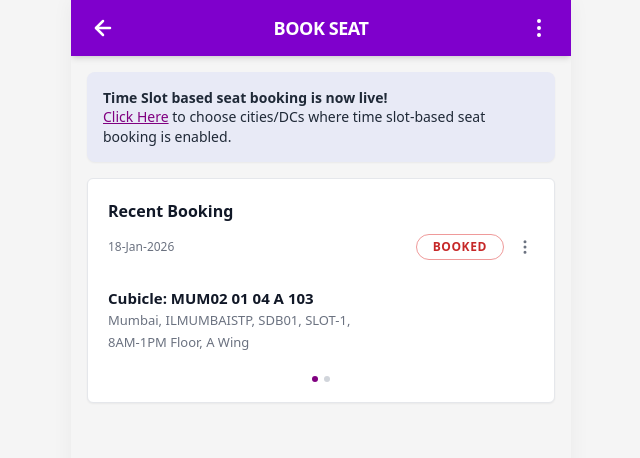
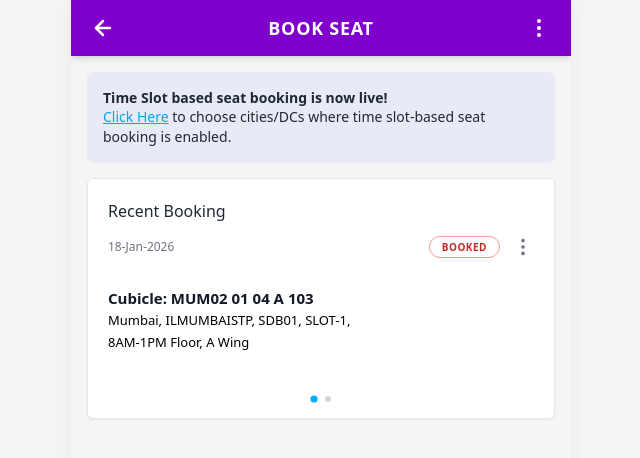
Before and after one commit to sujeet98pawar/nw, a React (Vite) app: page / in a window 1280 px wide. Both pictures are taken after a click on the button "BOOK SEAT". Shown: the top 458 px of the page, without its empty margins (319-959 px from the left). Built offline with nearby package versions, Linux system fonts and the light colour scheme.

Commit message:
feat: Update brand color and styling
Refactors the application's primary color scheme to a new brand blue (#03a9f4) and updates relevant UI elements, including the theme-color meta tag, header background, and button colors. Adjusts swipe sensitivity for booking confirmation navigation.

```diff
--- a/components/BookingConfirmation.tsx
+++ b/components/BookingConfirmation.tsx
@@ -1,3 +1,4 @@
+
 import React, { useState, useRef } from 'react';
 import { BookingData } from '../types';
 import { COLORS } from '../constants';
@@ -31,23 +32,65 @@ const BookingConfirmation: React.FC<BookingConfirmationProps> = ({ booking, onBa
     const touchEnd = e.changedTouches[0].clientX;
     const diff = touchStart.current - touchEnd;
 
-    if (diff > 50) {
+    // Minimum swipe distance for transition
+    if (diff > 40) {
       setCurrentSlide(1);
-    } else if (diff < -50) {
+    } else if (diff < -40) {
       setCurrentSlide(0);
     }
     touchStart.current = null;
   };
 
+  const CardContent = ({ dateOffset }: { dateOffset: number }) => (
+    <div className="w-full shrink-0 p-5 select-none">
+      <div className="mb-2">
+        <h2 className="text-[16px] font-medium text-gray-800">Recent Booking</h2>
+      </div>
+
+      <div className="flex items-center justify-between mb-6 min-h-[32px]">
+        <span className="text-[12px] text-gray-500 font-medium">
+          {formatDate(booking.date, dateOffset)}
+        </span>
+
+        <div className="flex items-center gap-3">
+          <div
+            className="flex items-center justify-center px-3 h-[22px] rounded-full text-[10px] font-bold border tracking-wider whitespace-nowrap leading-none"
+            style={{
+              color: COLORS.badgeText,
+              borderColor: COLORS.badgeBorder,
+              backgroundColor: 'transparent'
+            }}
+          >
+            BOOKED
+          </div>
+          <button className="text-gray-500">
+            <MoreVertical size={22} />
+          </button>
+        </div>
+      </div>
+
+      <div className="space-y-0.5 mb-6">
+        <p className="text-[15px] font-bold text-gray-900">
+          Cubicle: MUM02 01 04 A {booking.seatNumber}
+        </p>
+        <p className="text-[13px] text-black-500 font-normal">
+          Mumbai, ILMUMBAISTP, SDB01, {booking.slot},
+        </p>
+        <p className="text-[13px] text-black-500 font-normal">
+          {booking.timeRange} Floor, A Wing
+        </p>
+      </div>
+    </div>
+  );
+
   return (
     <div className="flex flex-col h-screen overflow-hidden bg-[#f5f5f5] relative font-sans">
-      {/* App Bar / Header using the stable brand color */}
-      <header className="relative flex items-center justify-between px-4 h-14 text-white shadow-md z-10 bg-custom-purple">
+      <header className="relative flex items-center justify-between px-4 h-14 text-white shadow-md z-10 bg-brand-color">
         <button onClick={onBack} className="p-1 active:opacity-60 transition-opacity z-20">
           <ArrowLeft size={24} strokeWidth={2.5} />
         </button>
 
-        <h1 className="absolute inset-0 flex items-center justify-center text-[18px] font-bold tracking-tight pointer-events-none uppercase">
+        <h1 className="absolute inset-0 flex items-center justify-center text-[18px] font-bold tracking-[0.04em] pointer-events-none uppercase">
           BOOK SEAT
         </h1>
 
@@ -58,7 +101,7 @@ const BookingConfirmation: React.FC<BookingConfirmationProps> = ({ booking, onBa
 
       <main className="flex-1 p-4 flex flex-col items-center">
         <div className="w-full rounded-lg p-4 mb-4 shadow-sm" style={{ backgroundColor: COLORS.bannerBg }}>
-          <p className="text-gray-800 text-[14px] leading-snug font-normal">
+          <p className="text-gray-800 text-[14px] leading-snug font-medium">
             <span className="font-bold">Time Slot based seat booking is now live!</span>
             <br />
             <span className="font-medium underline decoration-1" style={{ color: COLORS.linkText }}>
@@ -67,53 +110,33 @@ const BookingConfirmation: React.FC<BookingConfirmationProps> = ({ booking, onBa
           </p>
         </div>
 
+        {/* Swipe Container with Enhanced Transition */}
+        <div className="w-full bg-white rounded-md border border-gray-200 shadow-sm overflow-hidden relative">
           <div
-          className="w-full bg-white rounded-md border border-gray-200 shadow-sm p-5 relative select-none"
+            className="flex transition-transform duration-500 ease-[cubic-bezier(0.25,1,0.5,1)]"
+            style={{ transform: `translateX(-${currentSlide * 100}%)` }}
             onTouchStart={handleTouchStart}
             onTouchEnd={handleTouchEnd}
           >
-          <div className="mb-2">
-            <h2 className="text-[16px] font-bold text-gray-900">Recent Booking</h2>
+            <CardContent dateOffset={0} />
+            <CardContent dateOffset={1} />
           </div>
 
-          <div className="flex items-center justify-between mb-6 min-h-[32px]">
-            <span className="text-[12px] text-gray-500 font-medium transition-opacity duration-300">
-              {formatDate(booking.date, currentSlide)}
-            </span>
-
-            <div className="flex items-center gap-3">
-              {/* BOOKED Badge - Precisely centered */}
+          <div className="flex justify-center gap-2 pb-4">
             <div
-                className="flex items-center justify-center px-4 h-[26px] rounded-full text-[12px] font-bold border tracking-wider whitespace-nowrap leading-none"
+              className="w-1.5 h-1.5 rounded-full transition-all duration-300"
               style={{
-                  color: COLORS.badgeText,
-                  borderColor: COLORS.badgeBorder,
-                  backgroundColor: 'transparent'
+                backgroundColor: currentSlide === 0 ? COLORS.primary : '#D1D5DB',
+                transform: currentSlide === 0 ? 'scale(1.2)' : 'scale(1)'
               }}
-              >
-                BOOKED
-              </div>
-              <button className="text-gray-500">
-                <MoreVertical size={18} />
-              </button>
-            </div>
-          </div>
-
-          <div className="space-y-0.5 mb-6">
-            <p className="text-[15px] font-bold text-gray-900">
-              Cubicle: MUM02 01 04 A {booking.seatNumber}
-            </p>
-            <p className="text-[13px] text-gray-500 font-normal">
-              Mumbai, ILMUMBAISTP, SDB01, {booking.slot},
-            </p>
-            <p className="text-[13px] text-gray-500 font-normal">
-              {booking.timeRange} Floor, A Wing
-            </p>
-          </div>
-
-          <div className="flex justify-center gap-1.5 mt-2">
-            <div className="w-1.5 h-1.5 rounded-full transition-colors duration-300" style={{ backgroundColor: currentSlide === 0 ? COLORS.primary : '#D1D5DB' }}></div>
-            <div className="w-1.5 h-1.5 rounded-full transition-colors duration-300" style={{ backgroundColor: currentSlide === 1 ? COLORS.primary : '#D1D5DB' }}></div>
+            ></div>
+            <div
+              className="w-1.5 h-1.5 rounded-full transition-all duration-300"
+              style={{
+                backgroundColor: currentSlide === 1 ? COLORS.primary : '#D1D5DB',
+                transform: currentSlide === 1 ? 'scale(1.2)' : 'scale(1)'
+              }}
+            ></div>
           </div>
         </div>
       </main>
--- a/components/BookingForm.tsx
+++ b/components/BookingForm.tsx
@@ -36,8 +36,7 @@ const BookingForm: React.FC<BookingFormProps> = ({ initialData, onSubmit }) => {
 
   return (
     <div className="flex flex-col h-screen bg-white">
-      {/* Header with stable blue background */}
-      <header className="flex items-center justify-center h-14 text-white shadow-md z-10 shrink-0 bg-custom-purple">
+      <header className="flex items-center justify-center h-14 text-white shadow-md z-10 shrink-0 bg-brand-color">
         <h1 className="text-lg font-bold tracking-widest uppercase">
           BOOK SEAT
         </h1>
@@ -89,7 +88,7 @@ const BookingForm: React.FC<BookingFormProps> = ({ initialData, onSubmit }) => {
         <div className="pt-4">
           <button
             type="submit"
-            className="w-full py-4 text-white font-bold rounded-lg shadow-lg active:scale-95 transition-transform bg-custom-purple"
+            className="w-full py-4 text-white font-bold rounded-lg shadow-lg active:scale-95 transition-transform bg-brand-color"
           >
             BOOK SEAT
           </button>
--- a/constants.tsx
+++ b/constants.tsx
@@ -1,10 +1,10 @@
 export const COLORS = {
-  primary: '#800080', // Stable Material Light Blue
+  primary: '#03a9f4',
   background: '#f5f5f5',
-  badgeText: '#C62828', // Standard Red
-  badgeBorder: '#EF9A9A', // Lighter red for border
-  linkText: '#800080', // Matching brand blue
-  bannerBg: '#E8EAF6'  // Light Lavender tint
+  badgeText: '#C62828',
+  badgeBorder: '#EF9A9A',
+  linkText: '#03a9f4',
+  bannerBg: '#E8EAF6'
 };
 
 export const SLOT_CONFIG = {
--- a/index.html
+++ b/index.html
@@ -3,7 +3,7 @@
 <head>
     <meta charset="UTF-8">
     <meta name="viewport" content="width=device-width, initial-scale=1.0, maximum-scale=1.0, user-scalable=no">
-    <meta name="theme-color" content="#0288d1">
+    <meta name="theme-color" content="#03a9f4">
     <meta name="color-scheme" content="light">
     <title>Seat Booking Application</title>
     <script src="https://cdn.tailwindcss.com"></script>
@@ -25,7 +25,7 @@
             background-color: #f5f5f5;
             box-shadow: 0 0 20px rgba(0,0,0,0.05);
         }
-        .bg-custom-purple {
+        .bg-brand-color {
             background-color: #7f00cc !important;
         }
     </style>
```
Lines whose indentation alone changed are shown as unchanged.
